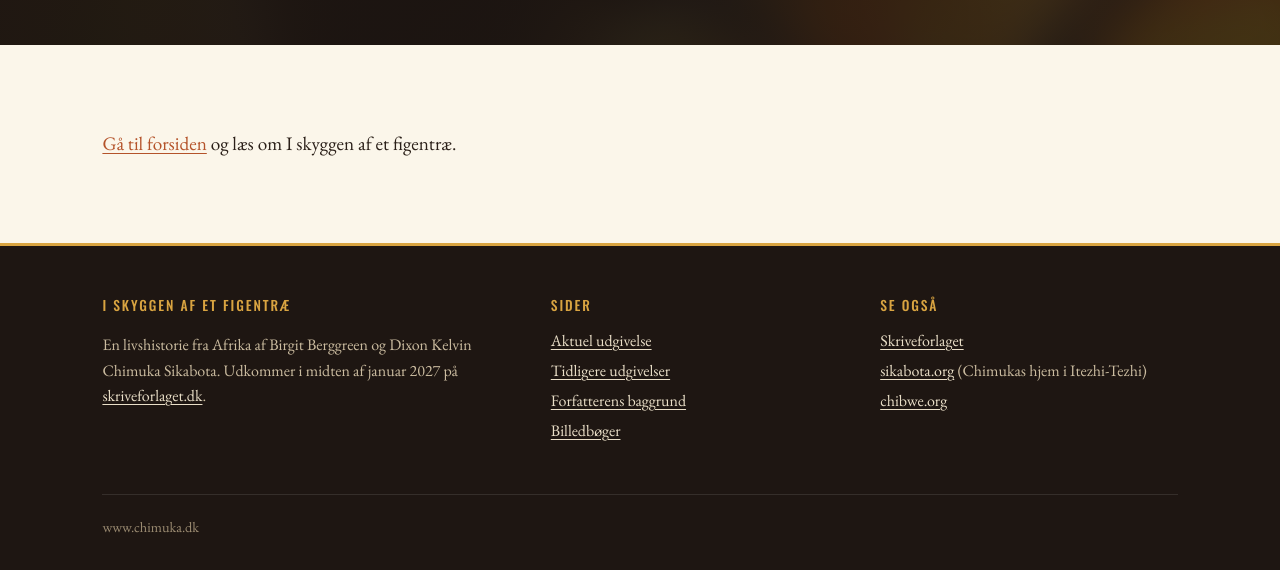
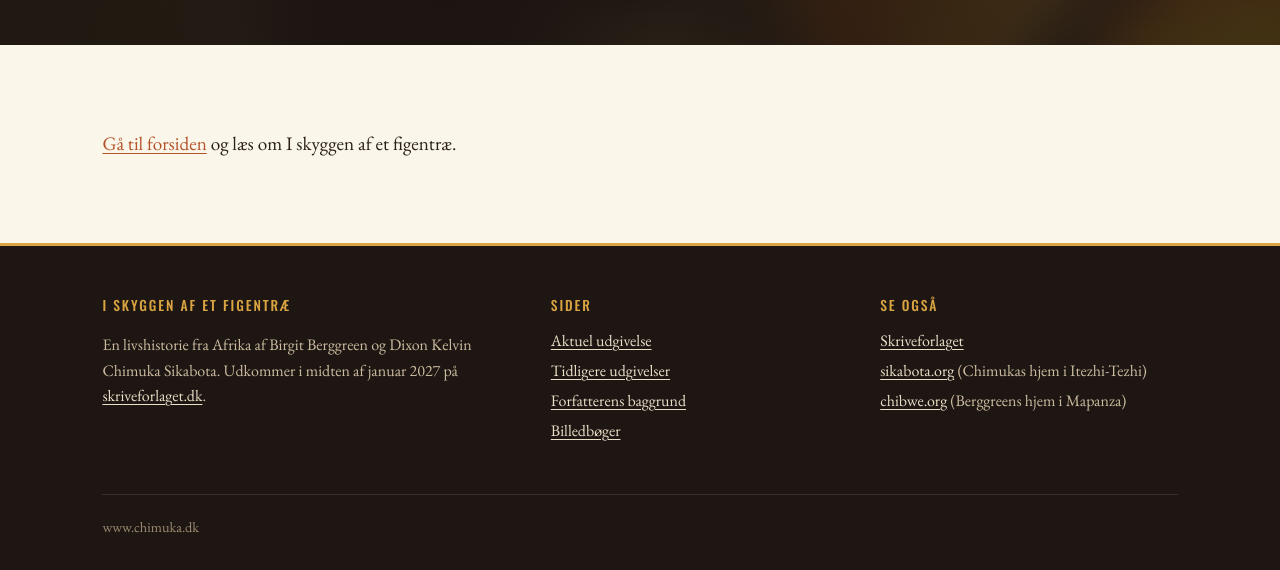
Before and after one commit to jberggreen-byte/chimuka.dk, a plain HTML site: page 404.html in a window 1280 px wide. Shown: the part 280-850 px from the top of the page. Drawn offline with Linux system fonts and the light colour scheme.

Commit message:
Footer: chibwe.org (Berggreens hjem i Mapanza)

```diff
--- a/404.html
+++ b/404.html
@@ -78,7 +78,7 @@
       <ul>
           <li><a href="https://skriveforlaget.dk">Skriveforlaget</a></li>
           <li><a href="https://sikabota.org">sikabota.org</a> (Chimukas hjem i Itezhi-Tezhi)</li>
-          <li><a href="https://chibwe.org">chibwe.org</a></li>
+          <li><a href="https://chibwe.org">chibwe.org</a> (Berggreens hjem i Mapanza)</li>
       </ul>
     </div>
     <p class="fine">www.chimuka.dk</p>
```
Also changed, not shown: billedboeger.html (+1 -1 lines), forfatterens-baggrund.html (+1 -1 lines), index.html (+1 -1 lines), tidligere-udgivelser.html (+1 -1 lines).
